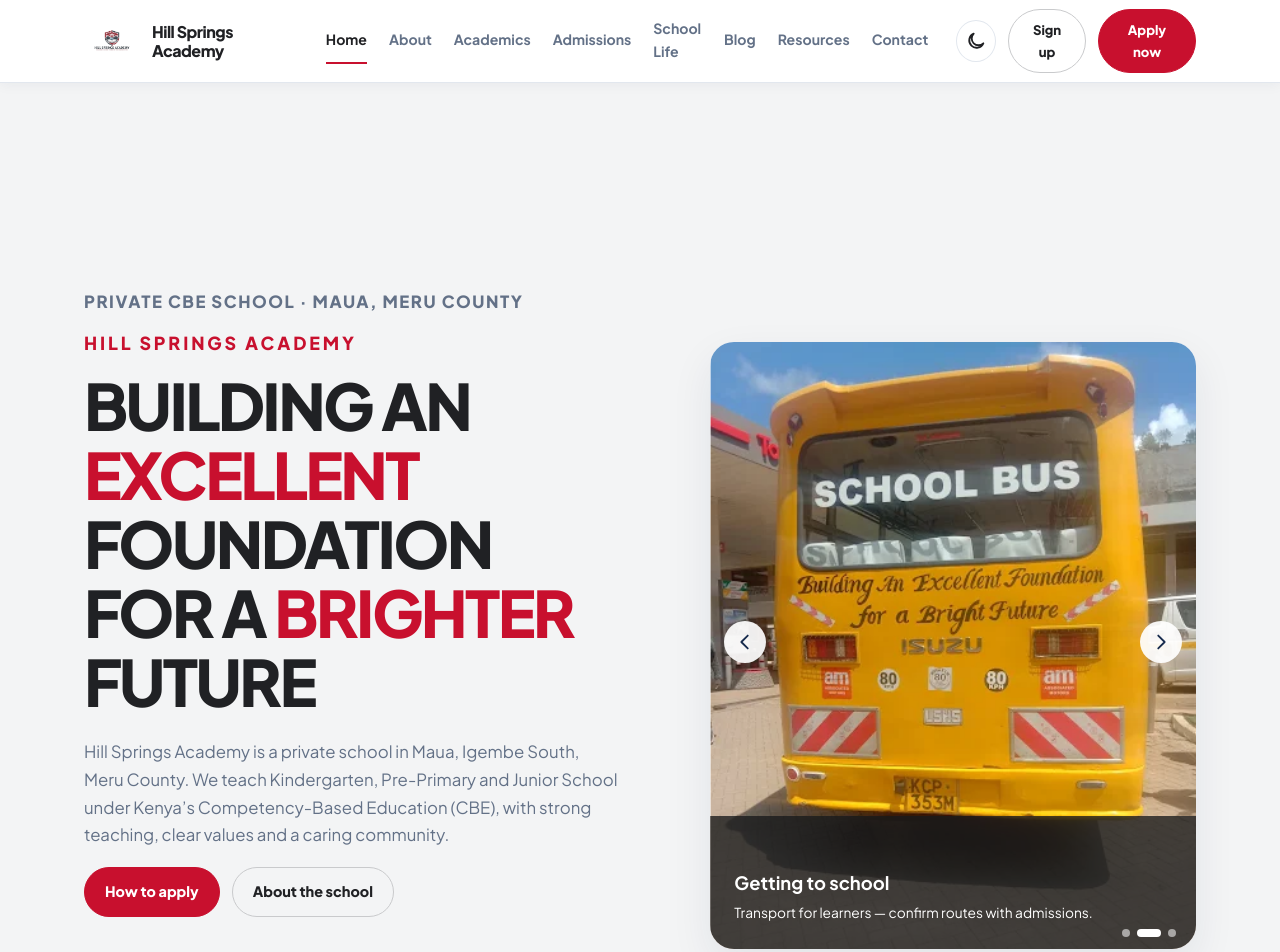
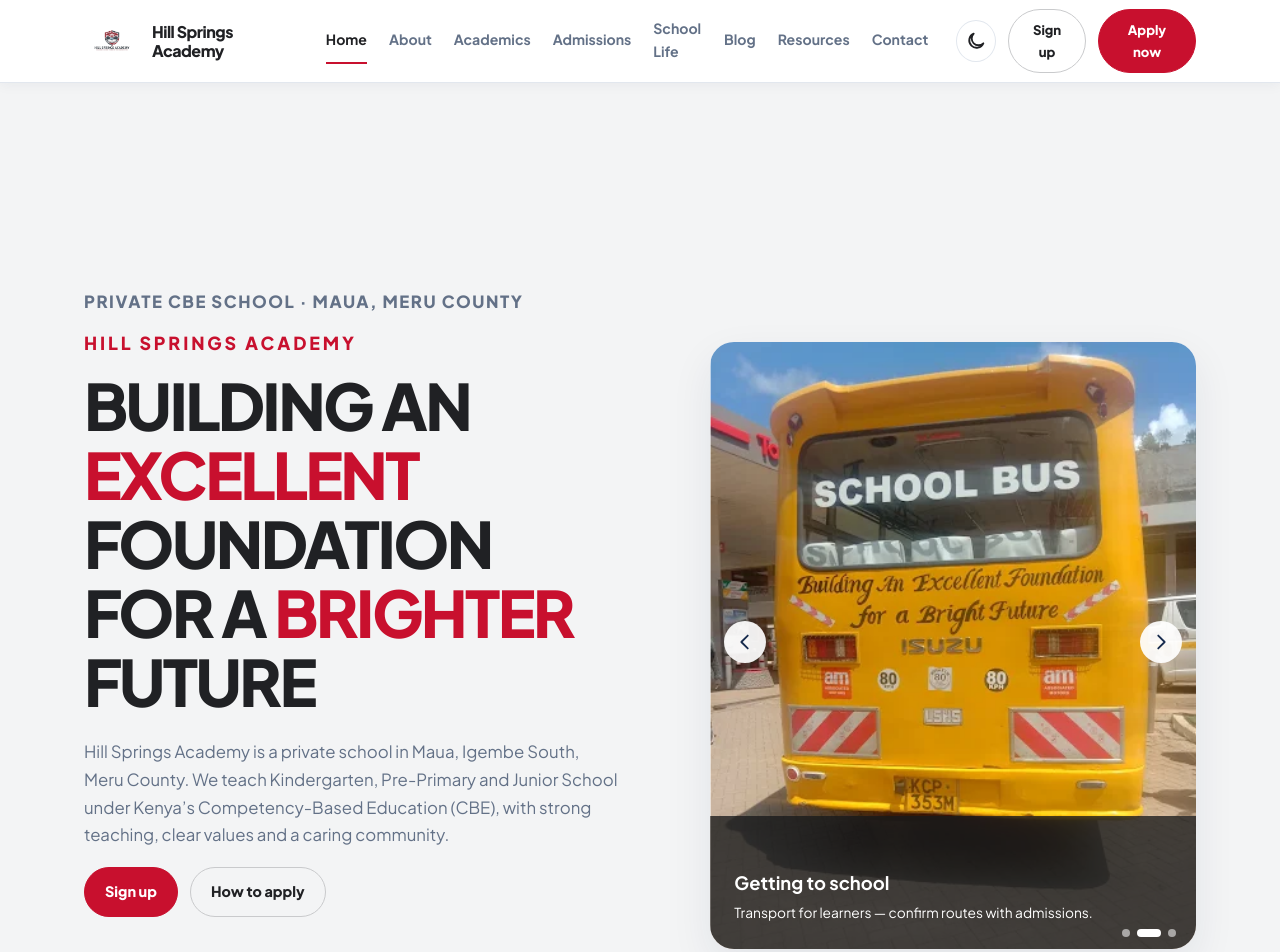
Before and after one commit to DKTJONATHAN/hillspringacademy, a React (Vite) app: page / in a window 1280 px wide. Shown: the top 952 px of the page. Built offline with nearby package versions, Linux system fonts and the light colour scheme.

Commit message:
Home: consistent SEO title and Sign up CTA

```diff
--- a/src/pages.jsx
+++ b/src/pages.jsx
@@ -66,9 +66,15 @@ export function Home() {
   const visibleVideos = showMoreVideos ? videos : videos.slice(0, 2);
 
   useEffect(() => {
-    document.title = "Hill Springs Academy | Private School in Maua, Meru County";
+    const fullTitle = "Hill Springs Academy | Private School in Maua, Meru County";
+    document.title = fullTitle;
     const desc = document.querySelector('meta[name="description"]');
     if (desc) desc.setAttribute("content", "Hill Springs Academy is a private CBE school in Maua, Igembe South, Meru County, Kenya. Kindergarten, Pre-Primary and Junior School. Admissions open.");
+    let titleMeta = document.querySelector('meta[name="title"]');
+    if (!titleMeta) { titleMeta = document.createElement("meta"); titleMeta.name = "title"; document.head.appendChild(titleMeta); }
+    titleMeta.content = fullTitle;
+    const ogTitle = document.querySelector('meta[property="og:title"]');
+    if (ogTitle) ogTitle.setAttribute("content", fullTitle);
   }, []);
 
   return (
@@ -83,8 +89,8 @@ export function Home() {
             </h1>
             <p>Hill Springs Academy is a private school in Maua, Igembe South, Meru County. We teach Kindergarten, Pre-Primary and Junior School under Kenya’s Competency-Based Education (CBE), with strong teaching, clear values and a caring community.</p>
             <div className="btns">
-              <Link to="/admissions" className="btn">How to apply</Link>
-              <Link to="/about" className="btn ghost">About the school</Link>
+              <Link to="/signup" className="btn">Sign up</Link>
+              <Link to="/admissions" className="btn ghost">How to apply</Link>
             </div>
             <div className="tiles">
               {tiles.map(([to, ic, l]) => (
@@ -209,8 +215,11 @@ export function Home() {
       <section className="cta">
         <div className="wrap reveal">
           <h2>Admissions are open at Hill Springs Academy</h2>
-          <p>Write to the admissions office in Maua and we will guide you through every step.</p>
-          <Link className="btn white" to="/apply">Apply online</Link>
+          <p>Create a free parent account, then apply online. We will guide you through every step.</p>
+          <div className="btns" style={{ justifyContent: "center" }}>
+            <Link className="btn white" to="/signup">Sign up</Link>
+            <Link className="btn ghost" style={{ borderColor: "#fff", color: "#fff" }} to="/apply">Apply online</Link>
+          </div>
         </div>
       </section>
     </>
```
